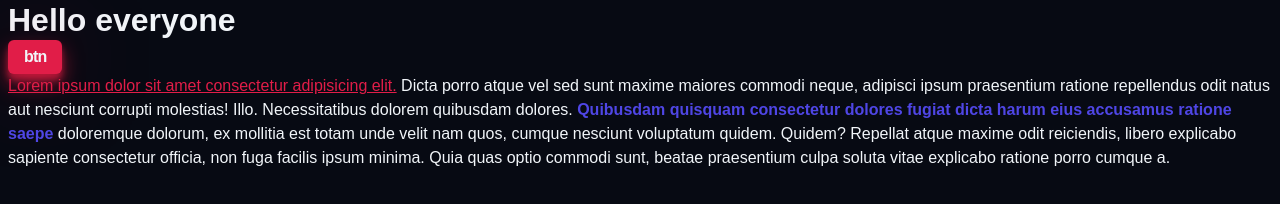
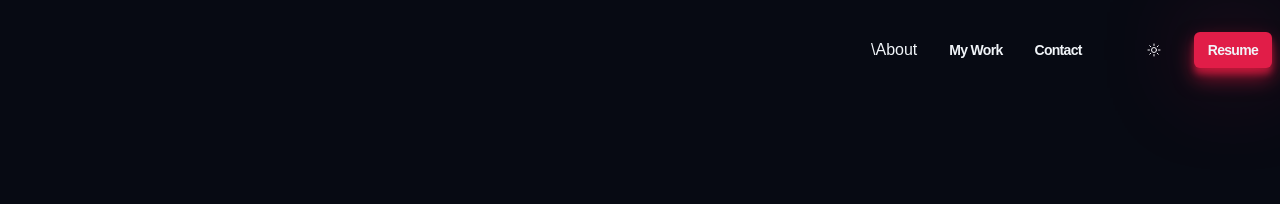
Before and after one commit to rasheedbh1/NewPortfolio, a website built with Vite: page index.html in a window 1280 px wide. Built offline with nearby package versions, Linux system fonts and the light colour scheme; a web font is replaced by a local one.

Commit message:
created navbar and applied styling to it

```diff
--- a/index.html
+++ b/index.html
@@ -11,14 +11,37 @@
     <title>Portfolio</title>
   </head>
   <body>
-    <div class="container">
-      <h1>  Hello everyone </h1>
-      <button class="btn"> btn </button>
-      <p>
-       <a href="">Lorem ipsum dolor sit amet consectetur adipisicing elit.</a>  Dicta porro atque vel sed sunt maxime maiores commodi neque, adipisci ipsum praesentium ratione repellendus odit natus aut nesciunt corrupti molestias! Illo.
-      Necessitatibus dolorem quibusdam dolores. <strong>Quibusdam quisquam consectetur dolores fugiat dicta harum eius accusamus ratione saepe</strong>  doloremque dolorum, ex mollitia est totam unde velit nam quos, cumque nesciunt voluptatum quidem. Quidem?
-      Repellat atque maxime odit reiciendis, libero explicabo sapiente consectetur officia, non fuga facilis ipsum minima. Quia quas optio commodi sunt, beatae praesentium culpa soluta vitae explicabo ratione porro cumque a.</p>
-    </div>
+    <header class="header container">
+      <nav>
+        <ul class="header__menu">
+          <li><a href="#about"  class="header__link"></a>\About</li>
+          <li><a href="#featured" class="header__link">My Work</a></li>
+          <li><a href="#contact" class="header__link">Contact</a></li>
+          <li class="header__line"></li>
+          <li class="header__toggle">
+            <svg xmlns="http://www.w3.org/2000/svg" fill="none" viewBox="0 0 24 24" stroke-width="1.5" stroke="currentColor">
+              <path stroke-linecap="round" stroke-linejoin="round" d="M12 3v2.25m6.364.386l-1.591 1.591M21 12h-2.25m-.386 6.364l-1.591-1.591M12 18.75V21m-4.773-4.227l-1.591 1.591M5.25 12H3m4.227-4.773L5.636 5.636M15.75 12a3.75 3.75 0 11-7.5 0 3.75 3.75 0 017.5 0z" />
+            </svg>
+          </li>
+          <li><a href="#" class="header__resume btn">Resume</a></li>
+        </ul>
+        <button class="header__bars">
+          <svg xmlns="http://www.w3.org/2000/svg" fill="none" viewBox="0 0 24 24" stroke-width="1.5" stroke="currentColor">
+            <path stroke-linecap="round" stroke-linejoin="round" d="M3.75 6.75h16.5M3.75 12h16.5m-16.5 5.25h16.5" />
+          </svg>
+        </button>
+      </nav>
+    </header>
+    <main>
+      <section></section>
+      <section></section>
+      <section></section>
+      <section></section>
+      <section></section>
+    </main>
+    <footer>
+
+    </footer>
     <script type="module" src="./src/main.js"></script>
   </body>
 </html>
--- a/src/main.js
+++ b/src/main.js
@@ -1,3 +1,4 @@
 import '../styles/modern-normalize.css'
 import '../styles/style.css'
+import '../styles/components/header.css'
 import '../styles/util.css'
--- /dev/null
+++ b/styles/components/header.css
@@ -0,0 +1,91 @@
+/*everything put here will be used on screens with sizes less than 475px*/
+
+.header{
+    display: flex;
+    justify-content: flex-end;
+    align-items: center;
+    padding-top: 2rem;
+    padding-bottom: 2rem;
+}
+
+.header__menu{
+ display: none;
+}
+
+.header__bars {
+    color: var(--clr-light);
+    width: var(--size-2xl);
+    height: var(--size-2xl);
+    display: block;
+  }
+/*xs*/
+/* @media (min-width: 475px) {} */
+
+/* sm */
+/* @media (min-width: 640px) {} */
+
+/* md */
+@media (min-width: 768px){
+    .header__menu{
+        display: flex;
+        align-items: center;
+        list-style-type: none;
+        padding: 0;
+        gap: 2em;
+    }
+
+    .header__link{
+        font-size: var(--size-xs);
+        text-decoration: none;
+        font-weight: 600;
+        color: var(--color-slate600);
+        letter-spacing: -0.05em;
+        transition: color 0.3s;
+    }
+
+    .header__link:hover{
+        color: var(--color-roze);
+    }
+
+    .header__line{
+        border: 1px solid var(--color-slate800);
+        padding-top: 1.5em;
+    }
+
+    .header__toggle{
+        color: var(--color-slate600);
+        width: var(--size-base);
+        height: var(--size-base)
+    }
+
+    .header__resume{
+        font-size:  var(--size-xs);
+    }
+
+    .header__bars{
+        display: none;
+    }
+}
+
+
+/* lg */
+@media (min-width: 1024px) {
+    .header__link {
+        font-size: var(--size-sm);
+    }
+
+    .header__sun {
+        width: var(--size-xl);
+        height: var(--size-xl);
+    }
+
+    .header__resume {
+        font-size: var(--size-sm);
+    }
+}
+
+/* xl */
+/* @media (min-width: 1280px) {} */
+
+/* 2xl */
+/* @media (min-width: 1536px) {} */
```
